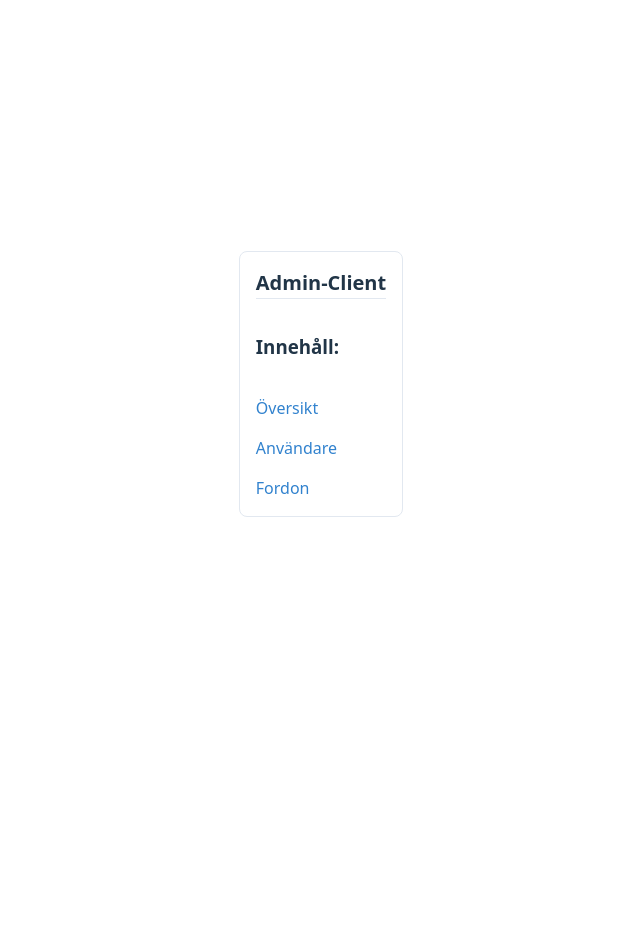
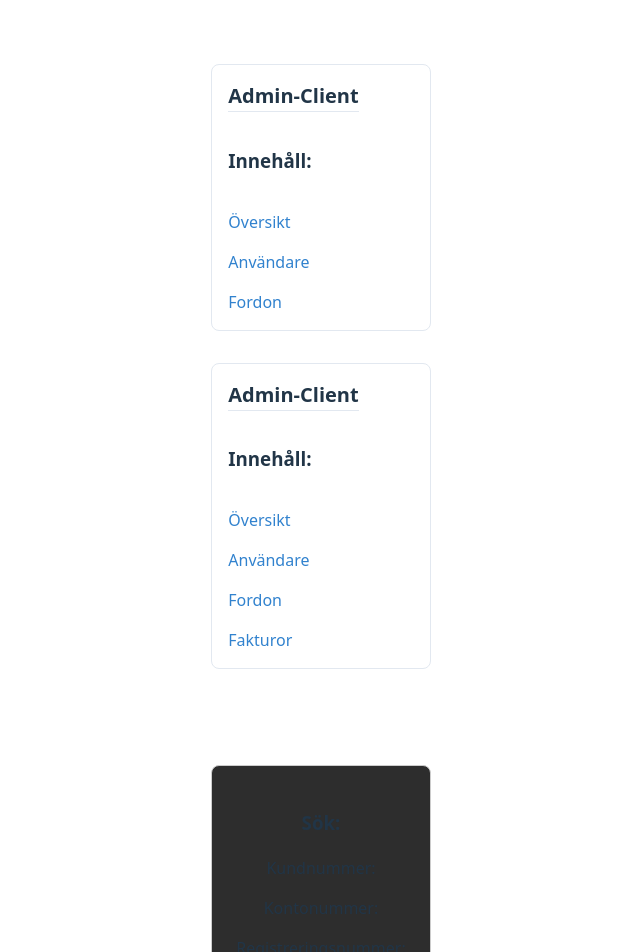
Before and after one commit to ricmal08/vteam-admin-client, a React (Vite) app: page / in a window 1280 px wide. Shown: the top 952 px of the page, without its empty margins (319-959 px from the left). Before the commit the page ends 800 px from the top, so only its background shows below. Built offline with nearby package versions, Linux system fonts and the light colour scheme.

Commit message:
feat: added static column to main layout

```diff
--- a/src/components/interface/userinterface.css
+++ b/src/components/interface/userinterface.css
@@ -1,25 +1,33 @@
 .layout-container {
-  padding: 2rem; /* Ersätter p={8} */
+  padding: 2rem;
+}
+
+.layout-searchbar {
+  border: 1px solid #ccc;
+  border-radius: 8px;
+  padding: 1.5rem;
+  background-color: #2d2d2d;
+
 }
 
 .nav-menu {
-  /* Detta återskapar VStack */
+
   display: flex;
   flex-direction: column;
-  align-items: flex-start; /* Ersätter align="start" */
-  gap: 1rem; /* Ersätter spacing={4} */
+  align-items: flex-start;
+  gap: 1rem;
 
-  /* Detta återskapar border-stilen */
+
   border: 1px solid #e2e8f0;
-  padding: 1rem; /* Ersätter p={4} */
-  border-radius: 8px; /* Ersätter borderRadius="md" */
-  margin-bottom: 2rem; /* Lite luft till main-innehållet */
+  padding: 1rem;
+  border-radius: 8px;
+  margin-bottom: 2rem;
 }
 
 .nav-title {
-  font-size: 1.25rem; /* Ungefär som size="lg" */
+  font-size: 1.25rem;
   font-weight: bold;
-  margin: 0; /* Nollställ default-marginal för rubriker */
+  margin: 0;
 }
 
 .nav-link {
@@ -30,3 +38,8 @@
 .nav-link:hover {
   text-decoration: underline;
 }
+
+.content-container {
+   padding: 2rem;
+
+}
--- a/src/components/interface/userinterface.jsx
+++ b/src/components/interface/userinterface.jsx
@@ -1,6 +1,6 @@
 import React from 'react';
-//import { Box, Heading, VStack, Link } from '@chakra-ui/react';
 import { Link as RouterLink, Outlet } from 'react-router-dom';
+import './userinterface.css';
 
 function Userinterface() {
   return (
@@ -16,6 +16,31 @@ function Userinterface() {
       <main>
         <Outlet />
       </main>
+      <div className="main-container">
+        <nav className="nav-menu">
+          <h2 className="nav-title">Admin-Client</h2>
+          <h3> Innehåll: </h3>
+          <RouterLink className="nav-link" to="/">Översikt</RouterLink>
+          <RouterLink className="nav-link" to="/overview">Användare</RouterLink>
+          {/*<RouterLink className="nav-link" to="/admins">Administratörer</RouterLink>*/ }
+          <RouterLink className="nav-link" to="/units">Fordon</RouterLink>
+          <RouterLink className="nav-link" to="/invoices">Fakturor</RouterLink>
+        </nav>
+        <main className="content-container">
+          <Outlet />
+        </main>
+
+        <aside className="layout-searchbar">
+          <div className="layout-box">
+            <h3>Sök:</h3>
+            <p>Kundnummer:</p>
+            <p>Kontonummer:</p>
+            <p>Registreringsnummer:</p>
+            <p>Fakturanummer:</p>
+          </div>
+        </aside>
+
+      </div>
     </div>
   );
 }
--- a/src/main.jsx
+++ b/src/main.jsx
@@ -2,8 +2,8 @@ import { StrictMode } from 'react'
 import { createRoot } from 'react-dom/client'
 import './index.css'
 import App from './App.jsx'
-//import { ChakraProvider } from '@chakra-ui/react'
-//import { system } from "@chakra-ui/react/preset";
+
+
 
 createRoot(document.getElementById('root')).render(
   <StrictMode>
```
